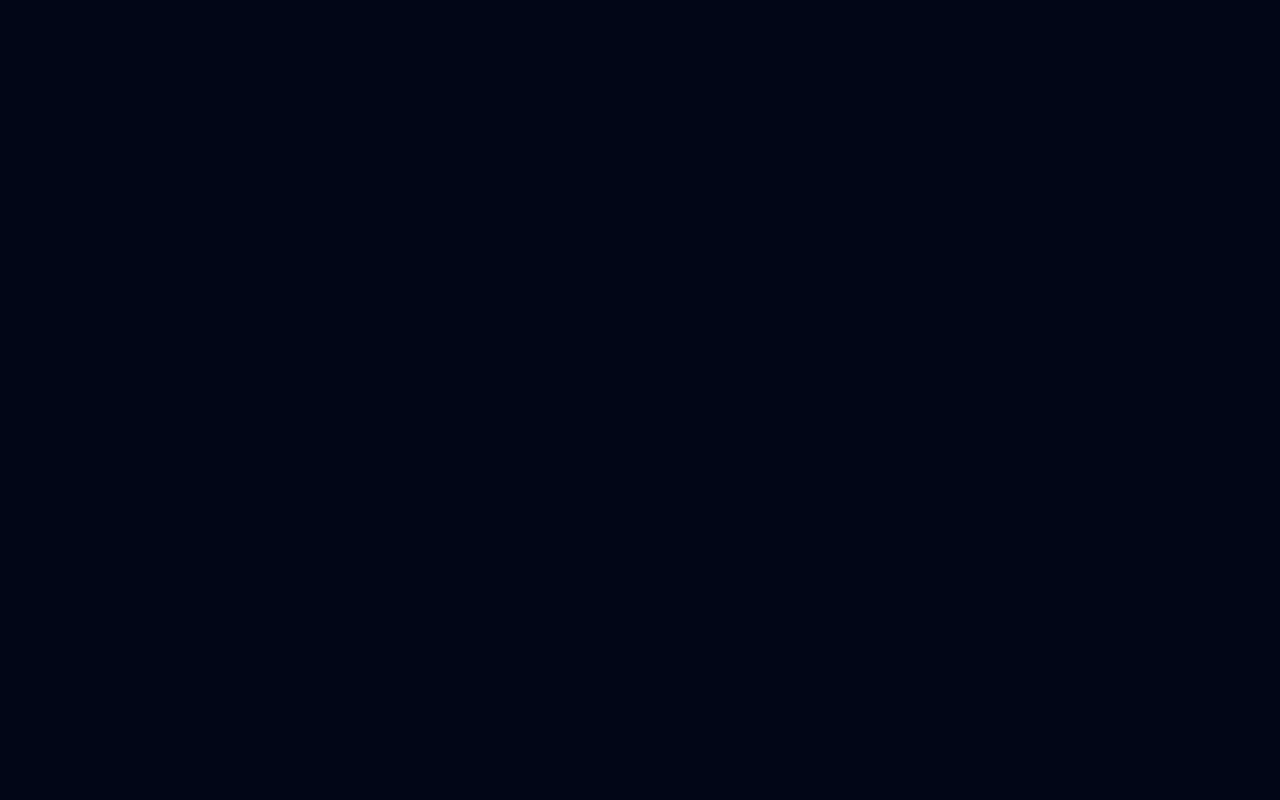
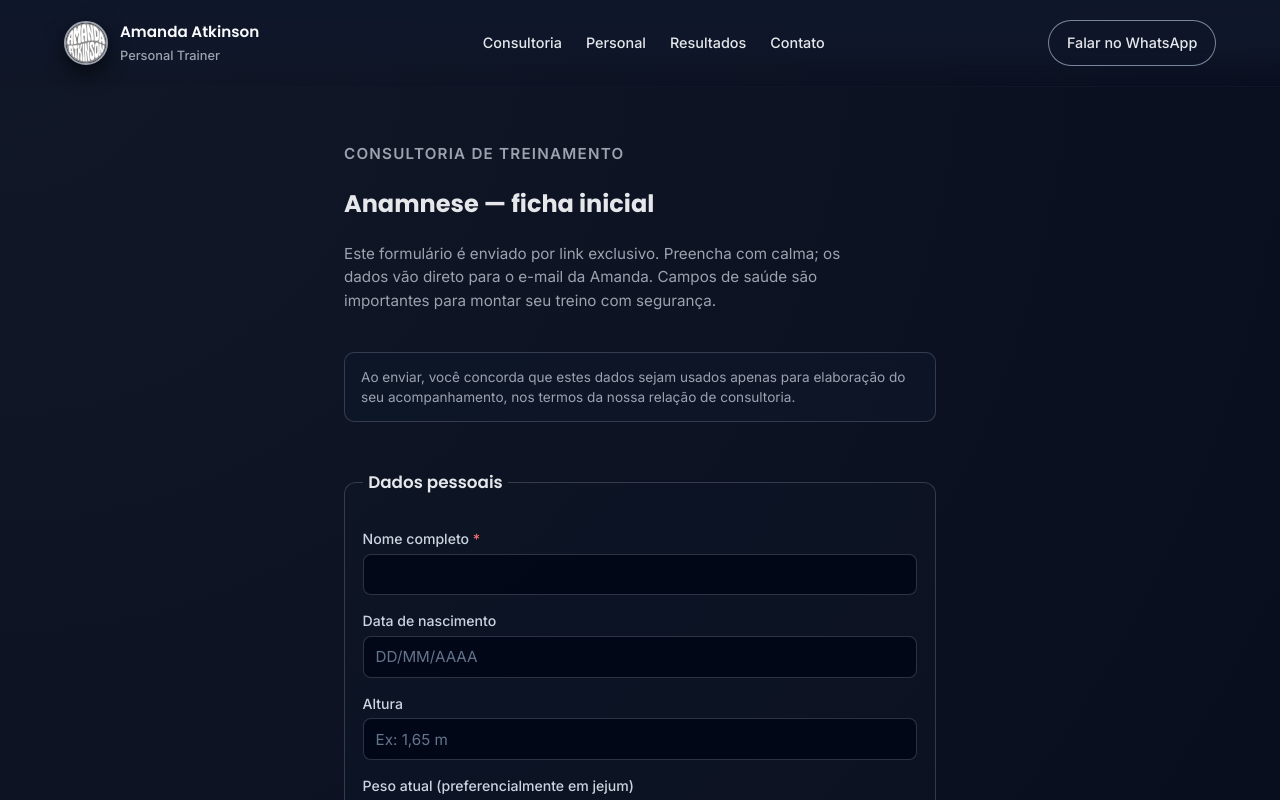
Before and after one commit to annamayatk/landing-page-amanda, a React (Vite) app: page /ficha-inicial in a window 1280 px wide. Before the commit this address had no page. Shown: the top 800 px of the page. Built offline with nearby package versions, Linux system fonts and the light colour scheme.

Commit message:
feat: rota da ficha de anamnese em /ficha-inicial
Redireciona /consultoria/ficha-inicial para o novo caminho.

```diff
--- a/src/App.tsx
+++ b/src/App.tsx
@@ -1,4 +1,4 @@
-import { BrowserRouter, Route, Routes } from 'react-router-dom'
+import { BrowserRouter, Navigate, Route, Routes } from 'react-router-dom'
 import { ScrollToHash } from './components/ScrollToHash'
 import { Consultoria } from './pages/Consultoria'
 import { Home } from './pages/Home'
@@ -14,7 +14,11 @@ function App() {
         <Route path="/" element={<Home />} />
         <Route path="/consultoria" element={<Consultoria />} />
         <Route path="/atendimento-presencial" element={<Presencial />} />
-        <Route path="/consultoria/ficha-inicial" element={<FichaInicial />} />
+        <Route path="/ficha-inicial" element={<FichaInicial />} />
+        <Route
+          path="/consultoria/ficha-inicial"
+          element={<Navigate to="/ficha-inicial" replace />}
+        />
       </Routes>
     </BrowserRouter>
   )
```
Also changed, not shown: 1 other file (tests, documents, lock files or other folders).
